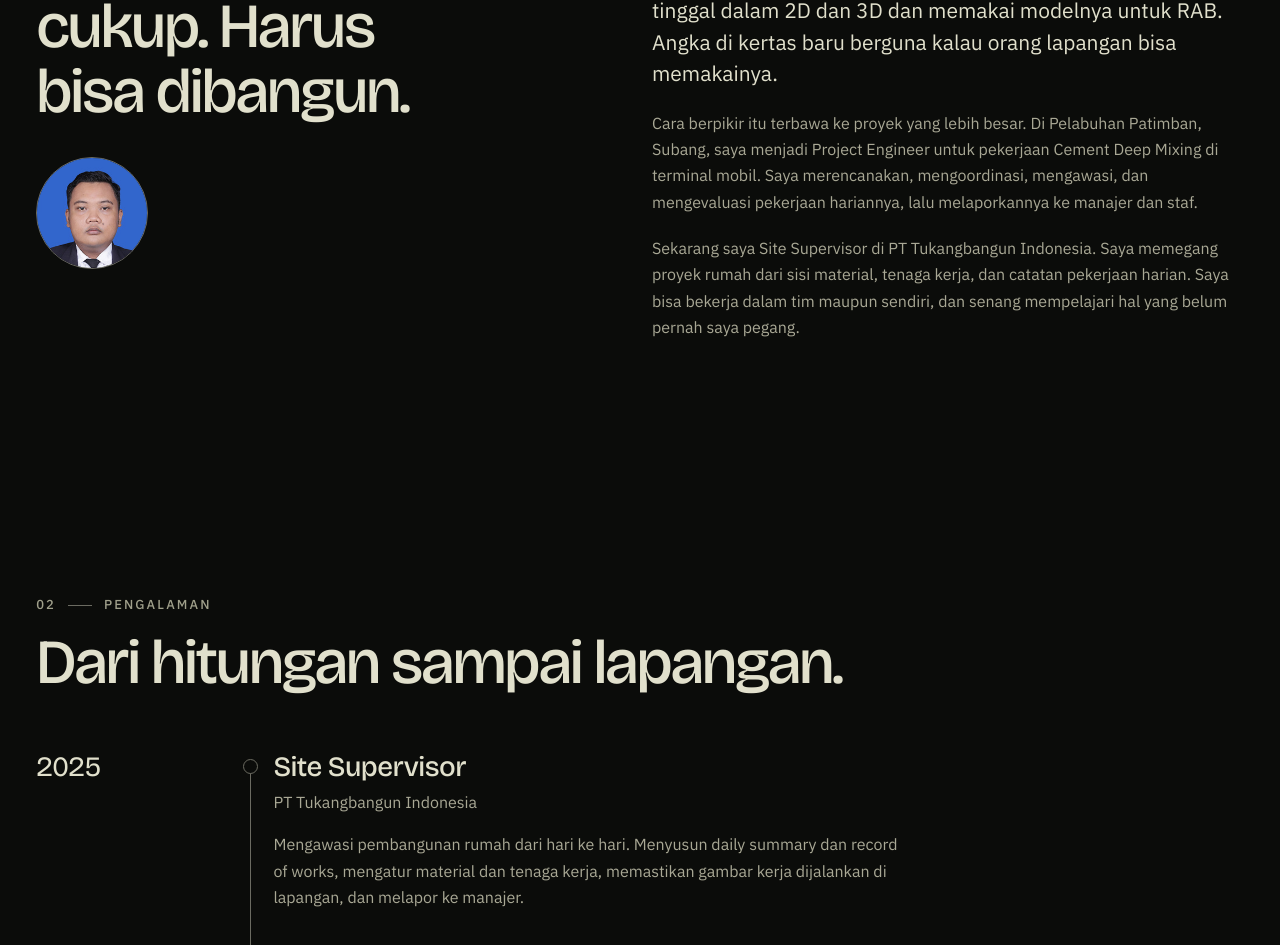
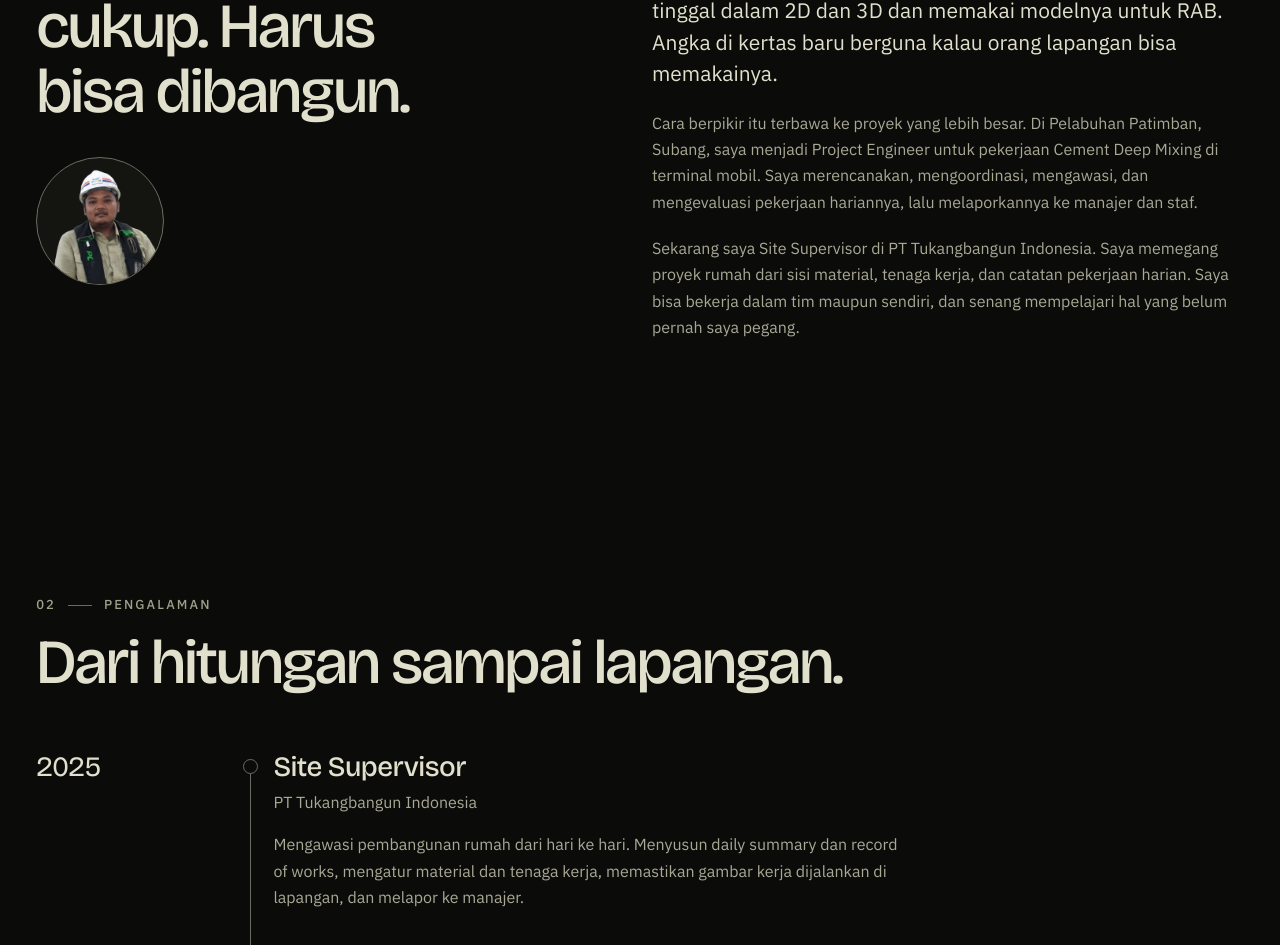
Before and after one commit to bochiers/reza-prtfolio, a React (Vite) app: page / in a window 1280 px wide. Shown: the part 1099-2044 px from the top of the page. Built offline with nearby package versions, Linux system fonts and the light colour scheme.

Commit message:
frontend: ganti foto profil Tentang pakai reza.png (avatar webp)

```diff
--- a/src/sections/about.tsx
+++ b/src/sections/about.tsx
@@ -11,12 +11,12 @@ export function About() {
           <SectionLabel n="01">{about.label}</SectionLabel>
           <SectionTitle id="tentang-judul">{about.title}</SectionTitle>
           <img
-            src="/img/rezha-cv-original-199x270.jpg"
+            src="/img/reza-avatar.webp"
             alt={person.photoAlt}
-            width={199}
-            height={270}
+            width={640}
+            height={640}
             loading="lazy"
-            className="mt-8 h-28 w-28 rounded-full border border-line-strong object-cover object-top"
+            className="mt-8 h-32 w-32 rounded-full border border-line-strong bg-surface object-cover"
           />
         </Reveal>
         <div className="col-span-12 space-y-5 lg:col-span-6 lg:col-start-7 lg:pt-10">
```
Also changed, not shown: public/img/reza-avatar.webp (added).
